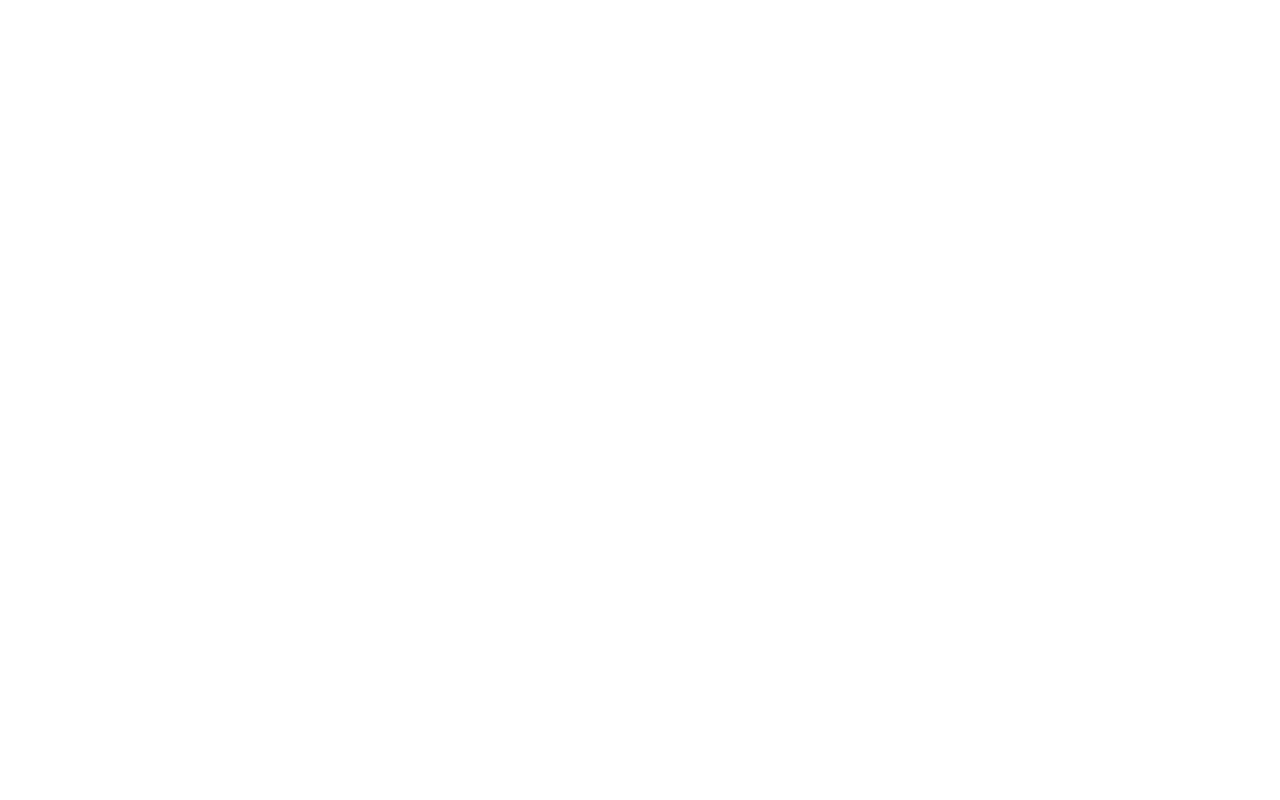
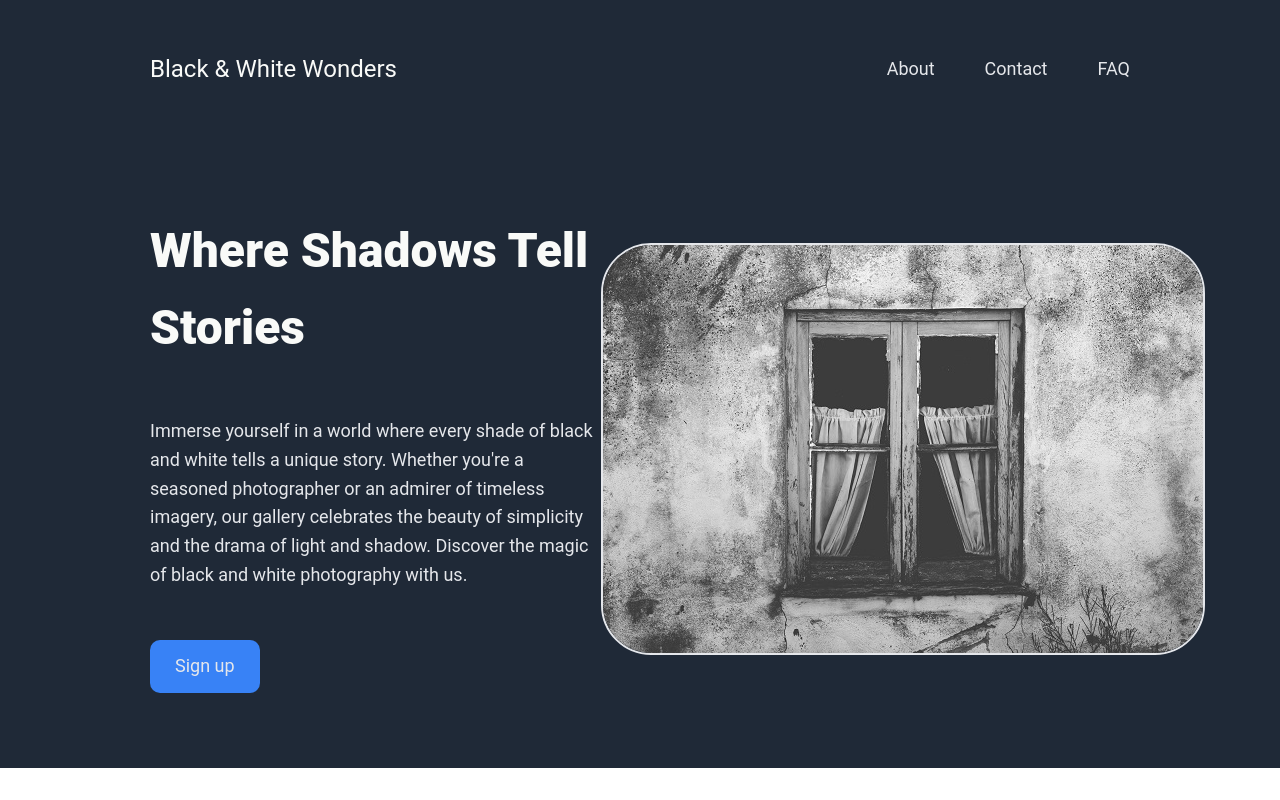
Before and after one commit to fvic92/landing-page, a plain HTML site: page index.html in a window 1280 px wide. Drawn offline with Linux system fonts and the light colour scheme.

Commit message:
Add a header section with content and CSS

```diff
--- /dev/null
+++ b/css/style.css
@@ -0,0 +1,83 @@
+* {
+    box-sizing: border-box;
+    font-family: "Roboto", sans-serif;
+    line-height: 1.6;
+    margin: 0;
+    padding: 0;
+}
+
+header {
+    background-color: #1f2937;
+}
+
+nav ul {
+    display: flex;
+    justify-content: space-between;
+    align-items: center;
+    padding: 50px 150px;
+    list-style-type: none;
+}
+
+nav ul a {
+    text-decoration: none;
+}
+
+ nav ul .header-logo a {
+    color: #f9faf8;
+    font-size: 24px;
+}
+
+nav ul .header-links {
+    display: flex;
+    justify-content: space-between;
+    align-items: center;
+    gap: 50px;
+}
+
+nav ul .header-links a {
+    color: #e5e7eb;
+    font-size: 18px;
+}
+
+.header-section {
+    display: flex;
+    justify-content: space-between;
+    align-items: center;
+    padding: 25px 75px;
+}
+
+.header-text {
+    display: flex;
+    flex-direction: column;
+    margin-left: 75px;
+}
+
+.header-text h1 {
+    margin-top: 50px;
+    color: #f9faf8;
+    font-size: 48px;
+    font-weight: 900;
+}
+
+.header-text p {
+    margin-top: 50px;
+    margin-bottom: 50px;
+    color: #e5e7eb;
+    font-size: 18px;
+}
+
+.header-text button {
+    margin-bottom: 50px;
+    padding: 12px 25px;
+    background-color: #3882f6;
+    color: #e5e7eb;
+    font-size: 18px;
+    border: none;
+    border-radius: 10px;
+    align-self: flex-start;
+}
+
+.header-image img {
+    border: #e5e7eb 2px solid;
+    border-radius: 50px;
+}
--- a/index.html
+++ b/index.html
@@ -4,9 +4,33 @@
     <meta charset="UTF-8">
     <meta name="viewport" content="width=device-width, initial-scale=1.0">
     <title>Black & White Wonders</title>
+    <link href="css/style.css" rel="stylesheet" />
 </head>
 <body>
-    <header></header>
+    <header>
+        <nav>
+            <ul>
+                <div class="header-logo">
+                    <li><a href="#">Black & White Wonders</a></li>
+                </div>
+                <div class="header-links">
+                    <li><a href="#">About</a></li>
+                    <li><a href="#">Contact</a></li>
+                    <li><a href="#">FAQ</a></li>
+                </div>
+            </ul>
+        </nav>
+        <div class="header-section">
+            <div class="header-text">
+                <h1>Where Shadows Tell Stories</h1>
+                <p>Immerse yourself in a world where every shade of black and white tells a unique story. Whether you're a seasoned photographer or an admirer of timeless imagery, our gallery celebrates the beauty of simplicity and the drama of light and shadow. Discover the magic of black and white photography with us.</p>
+                <button>Sign up</button>
+            </div>
+            <div class="header-image">
+                <img src="img/header.jpg" alt="A wooden window on a white wall on the same detached house." />
+            </div>
+        </div>
+    </header>
     <main></main>
     <footer></footer>
 </body>
```
Also changed, not shown: img/header.jpg (added).
